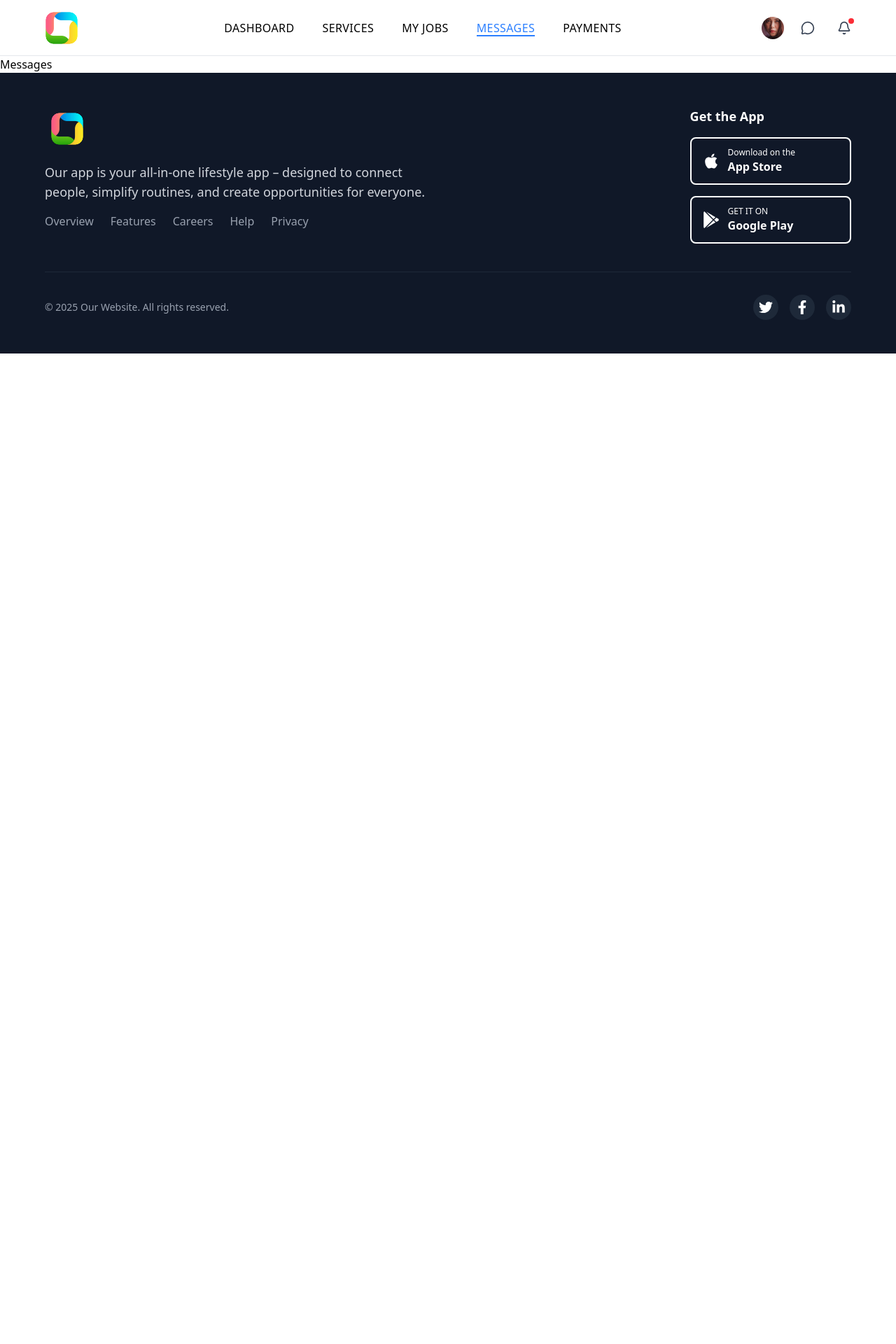
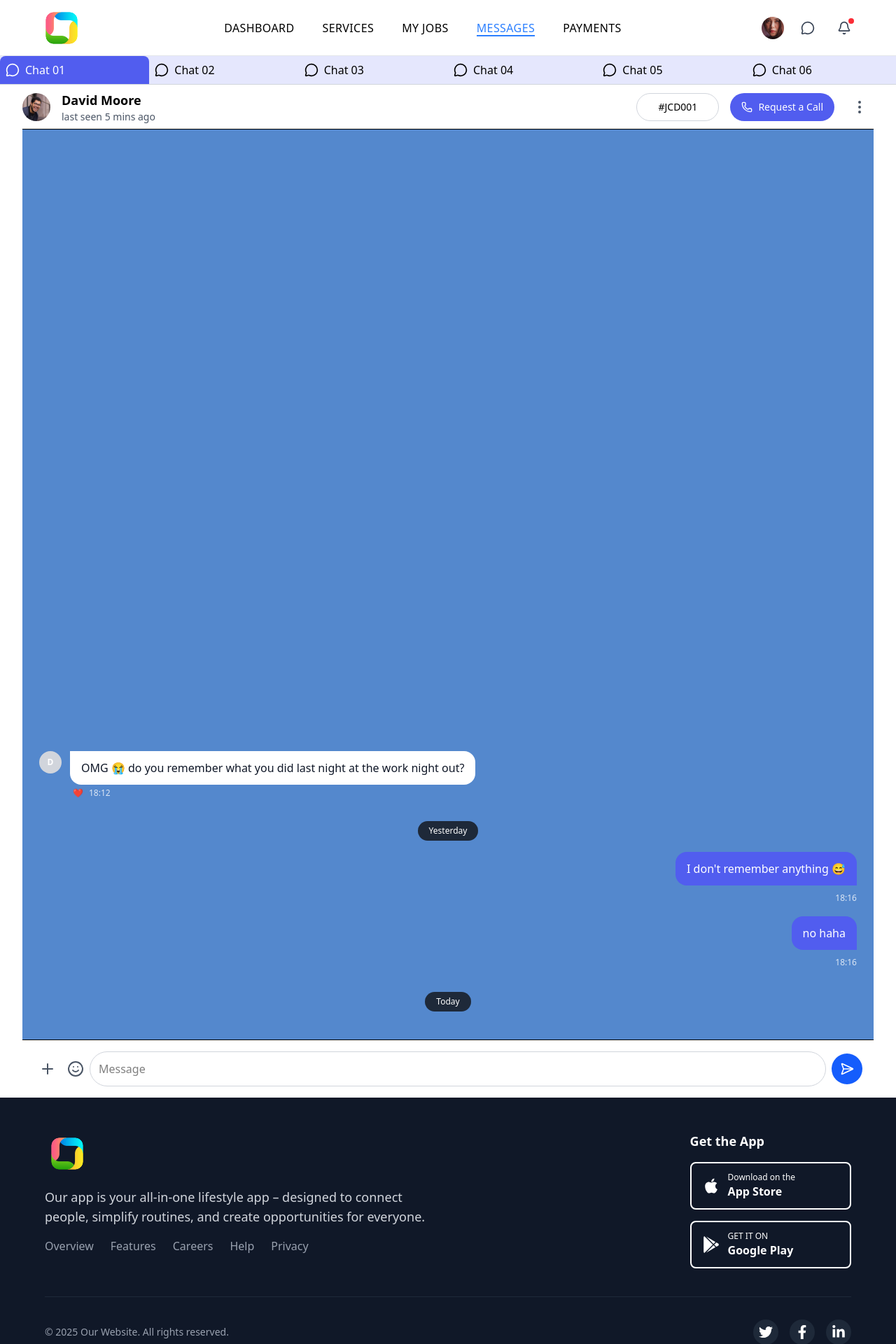
Before and after one commit to Taimoor9211/Post-Your-Job, a React (Vite) app: page /messages in a window 1280 px wide. Shown: the top 1920 px of the page at 70% size. Before the commit the page ends 800 px from the top, so only its background shows below. Built offline with nearby package versions, Linux system fonts and the light colour scheme.

Commit message:
Added new features and fixed bugs

```diff
--- /dev/null
+++ b/src/Components/MessagesComponents/MessagesChat.jsx
@@ -0,0 +1,196 @@
+import React, { useState } from "react";
+import { Phone, MoreVertical, Plus, Smile, SendHorizonal } from "lucide-react";
+import Imag24 from "../../assets/Images/image24.jpg";
+
+const MessagesChat = () => {
+  const [message, setMessage] = useState("");
+  const [isMenuOpen, setIsMenuOpen] = useState(false);
+  const [isDotMenuOpen, setIsDotMenuOpen] = useState(false);
+
+  const handleSend = () => {
+    if (message.trim()) {
+      console.log(message);
+      setMessage("");
+    }
+  };
+
+  const toggleMenu = () => setIsMenuOpen(!isMenuOpen);
+  const toggleDotMenu = () => setIsDotMenuOpen(!isDotMenuOpen);
+
+  const menuItems = [
+    "Upload Document",
+    "Upload Photo",
+    "Upload Video",
+    "Upload Audio",
+    "Job History"
+  ];
+
+  const dotMenuItems = [
+    "Pay Now",
+    "Complete Job",
+    "Cancel Job",
+    "Dispute Job",
+    "Job History"
+  ];
+
+  return (
+    <div className="w-full max-w-[1440px] min-h-screen mx-auto px-4 sm:px-6 lg:px-8">
+      {/* Header Area */}
+      <div className="h-16 flex items-center justify-between border-b">
+        <div className="flex items-center space-x-2 sm:space-x-4">
+          <img
+            src={Imag24}
+            alt="Profile"
+            className="w-8 h-8 sm:w-10 sm:h-10 rounded-full object-cover"
+          />
+          <div>
+            <h2 className="text-base sm:text-lg font-semibold">David Moore</h2>
+            <p className="text-xs sm:text-sm text-gray-600">last seen 5 mins ago</p>
+          </div>
+        </div>
+
+        <div className="flex items-center space-x-2 sm:space-x-4">
+          <button className="w-20 sm:w-[118px] h-8 sm:h-10 bg-white border border-gray-300 rounded-full text-xs sm:text-sm font-medium hover:bg-gray-50 transition-colors">
+            #JCD001
+          </button>
+
+          <button className="flex items-center bg-[#515DEF] text-white text-xs sm:text-sm font-medium px-3 sm:px-4 py-1.5 sm:py-2.5 rounded-full">
+            <Phone className="mr-1 sm:mr-2 h-3 w-3 sm:h-4 sm:w-4" />
+            <span className="hidden sm:inline">Request a Call</span>
+            <span className="sm:hidden">Call</span>
+          </button>
+
+          <div className="relative">
+            <button
+              onClick={toggleDotMenu}
+              className="p-1 sm:p-2 hover:bg-gray-100 rounded-full"
+            >
+              <MoreVertical className="h-5 w-5 sm:h-6 sm:w-6 text-gray-600" />
+            </button>
+
+            {isDotMenuOpen && (
+              <div className="absolute right-0 mt-2 bg-white shadow-lg rounded-lg p-2 w-36 sm:w-48 z-20 border border-gray-200">
+                {dotMenuItems.map((item) => (
+                  <div
+                    key={item}
+                    className="text-sm text-gray-900 cursor-pointer hover:bg-gray-50 p-2 sm:p-3 rounded"
+                  >
+                    {item}
+                  </div>
+                ))}
+              </div>
+            )}
+          </div>
+        </div>
+      </div>
+
+      {/* Chat Background Area */}
+      <div className="bg-[#5488CD] h-[calc(100vh-12rem)] sm:h-[1300px] w-full flex flex-col">
+        <div className="flex-grow overflow-y-auto p-4 sm:p-6 flex flex-col-reverse">
+          {/* Today Section */}
+          <div className="flex flex-col items-center my-3 sm:my-4">
+            <div className="bg-gray-800 bg-opacity-20 text-white text-xs font-medium px-3 sm:px-4 py-1 sm:py-1.5 rounded-full">
+              Today
+            </div>
+          </div>
+
+          {/* My First Message */}
+          <div className="flex justify-end mb-3 sm:mb-4">
+            <div className="max-w-[85%] sm:max-w-[70%]">
+              <div className="bg-[#515DEF] text-white rounded-2xl rounded-br-none px-3 sm:px-4 py-2 sm:py-3">
+                <p className="text-sm sm:text-base">no haha</p>
+              </div>
+              <div className="text-right mt-1">
+                <span className="text-white text-xs opacity-80">18:16</span>
+              </div>
+            </div>
+          </div>
+
+          {/* My Second Message */}
+          <div className="flex justify-end mb-3 sm:mb-4">
+            <div className="max-w-[85%] sm:max-w-[70%]">
+              <div className="bg-[#515DEF] text-white rounded-2xl rounded-br-none px-3 sm:px-4 py-2 sm:py-3">
+                <p className="text-sm sm:text-base">I don't remember anything 😅</p>
+              </div>
+              <div className="text-right mt-1">
+                <span className="text-white text-xs opacity-80">18:16</span>
+              </div>
+            </div>
+          </div>
+
+          {/* Yesterday Section */}
+          <div className="flex flex-col items-center my-3 sm:my-4">
+            <div className="bg-gray-800 bg-opacity-20 text-white text-xs font-medium px-3 sm:px-4 py-1 sm:py-1.5 rounded-full">
+              Yesterday
+            </div>
+          </div>
+
+          {/* David's Message */}
+          <div className="flex items-start space-x-2 sm:space-x-3 mb-3 sm:mb-4">
+            <div className="flex-shrink-0">
+              <div className="w-6 h-6 sm:w-8 sm:h-8 rounded-full bg-gray-300 flex items-center justify-center text-white text-xs font-bold">
+                D
+              </div>
+            </div>
+
+            <div className="max-w-[85%] sm:max-w-[70%]">
+              <div className="bg-white rounded-2xl rounded-tl-none px-3 sm:px-4 py-2 sm:py-3">
+                <p className="text-sm sm:text-base text-gray-900">
+                  OMG 😭 do you remember what you did last night at the work night out?
+                </p>
+              </div>
+              <div className="flex items-center space-x-2 mt-1 ml-1">
+                <span className="text-white text-xs">❤️</span>
+                <span className="text-white text-xs opacity-80">18:12</span>
+              </div>
+            </div>
+          </div>
+        </div>
+      </div>
+
+      {/* Input Area */}
+      <div className="flex items-center border-t p-3 sm:p-4 relative">
+        <div className="relative">
+          <button
+            onClick={toggleMenu}
+            className="p-1.5 sm:p-2 hover:bg-gray-100 rounded-full mr-1 sm:mr-2"
+          >
+            <Plus className="h-5 w-5 sm:h-6 sm:w-6 text-gray-600" />
+          </button>
+
+          {isMenuOpen && (
+            <div className="absolute bottom-12 sm:bottom-14 left-0 bg-white shadow-lg rounded-lg p-3 w-40 sm:w-[207px] h-48 sm:h-[228px] z-10 border border-gray-200">
+              {menuItems.map((item) => (
+                <div
+                  key={item}
+                  className="text-sm text-gray-900 cursor-pointer hover:bg-gray-50 p-2 sm:p-3 rounded"
+                >
+                  {item}
+                </div>
+              ))}
+            </div>
+          )}
+        </div>
+
+        <Smile className="mr-1 sm:mr-2 h-5 w-5 sm:h-6 sm:w-6 text-gray-600 cursor-pointer" />
+
+        <input
+          type="text"
+          value={message}
+          onChange={(e) => setMessage(e.target.value)}
+          className="flex-grow p-2 sm:p-3 mr-1 sm:mr-2 border border-gray-300 rounded-full focus:outline-none focus:ring-2 focus:ring-blue-500 text-sm sm:text-base"
+          placeholder="Message"
+        />
+
+        <button
+          onClick={handleSend}
+          className="p-2 sm:p-3 bg-blue-600 text-white rounded-full hover:bg-blue-700 transition-colors"
+        >
+          <SendHorizonal className="h-4 w-4 sm:h-5 sm:w-5" />
+        </button>
+      </div>
+    </div>
+  );
+};
+
+export default MessagesChat;
--- /dev/null
+++ b/src/Components/MessagesComponents/MessagesTabs.jsx
@@ -0,0 +1,38 @@
+import React, { useState } from 'react';
+import { MessageCircle } from 'lucide-react';
+
+const MessagesTabs = () => {
+  const [activeTab, setActiveTab] = useState(0);
+
+  const tabs = [
+    { id: 0, label: 'Chat 01' },
+    { id: 1, label: 'Chat 02' },
+    { id: 2, label: 'Chat 03' },
+    { id: 3, label: 'Chat 04' },
+    { id: 4, label: 'Chat 05' },
+    { id: 5, label: 'Chat 06' },
+  ];
+
+  return (
+    <div className='w-full max-w-screen-xl mx-auto'>
+      {/* Tab Container with Background Color */}
+      <div className='flex border-b border-gray-300 bg-[#515DEF26] flex-wrap'>
+        {tabs.map(tab => (
+          <div
+            key={tab.id}
+            onClick={() => setActiveTab(tab.id)}
+            className={`flex items-center cursor-pointer p-2 transition-colors duration-200
+              flex-1 xs:flex-auto text-center
+              ${activeTab === tab.id ? 'bg-[#515DEF] text-white' : 'hover:bg-gray-100'}
+              rounded-t-lg`}
+          >
+            <MessageCircle className='h-5 w-5 mr-2' />
+            <p className='truncate'>{tab.label}</p>
+          </div>
+        ))}
+      </div>
+    </div>
+  );
+};
+
+export default MessagesTabs;
--- /dev/null
+++ b/src/Components/PaymentsComponents/PaymentsHeroSection.jsx
@@ -0,0 +1,9 @@
+import React from 'react'
+
+const PaymentsHeroSection = () => {
+  return (
+    <div>PaymentsHeroSection</div>
+  )
+}
+
+export default PaymentsHeroSection
--- a/src/Pages/Messages.jsx
+++ b/src/Pages/Messages.jsx
@@ -1,8 +1,13 @@
 import React from 'react'
+import MessagesTabs from '../Components/MessagesComponents/MessagesTabs'
+import MessagesChat from '../Components/MessagesComponents/MessagesChat'
 
 const Messages = () => {
   return (
-    <div>Messages</div>
+    <div>
+      <MessagesTabs/>
+      <MessagesChat/>
+    </div>
   )
 }
 
--- a/src/Pages/Payments.jsx
+++ b/src/Pages/Payments.jsx
@@ -1,8 +1,11 @@
 import React from 'react'
+import PaymentsHeroSection from '../Components/PaymentsComponents/PaymentsHeroSection'
 
 const Payments = () => {
   return (
-    <div>Payments</div>
+    <div>
+      <PaymentsHeroSection/>
+    </div>
   )
 }
 
```
